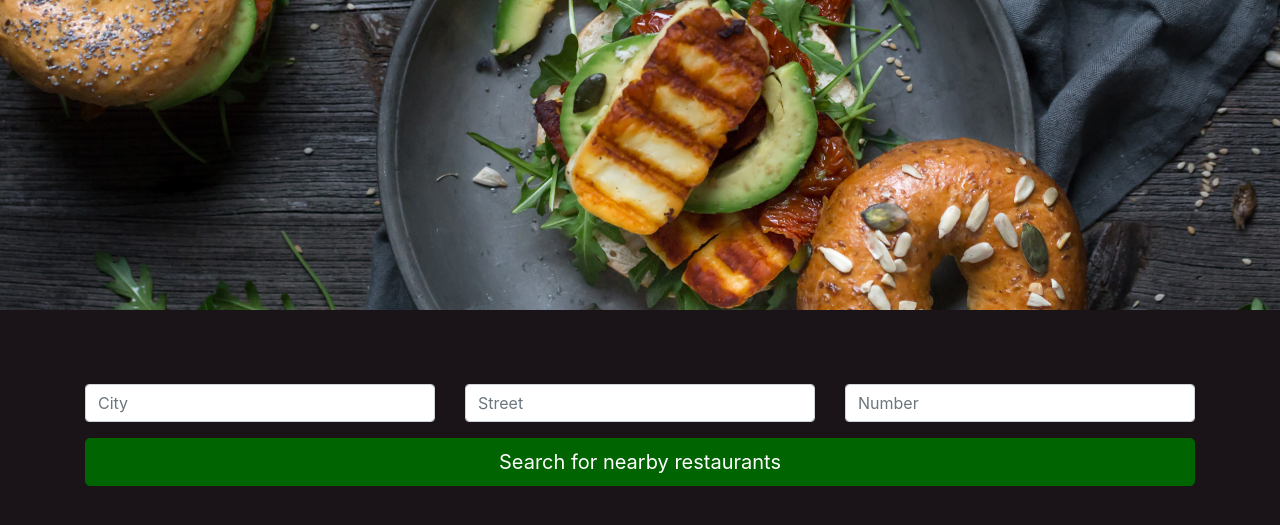
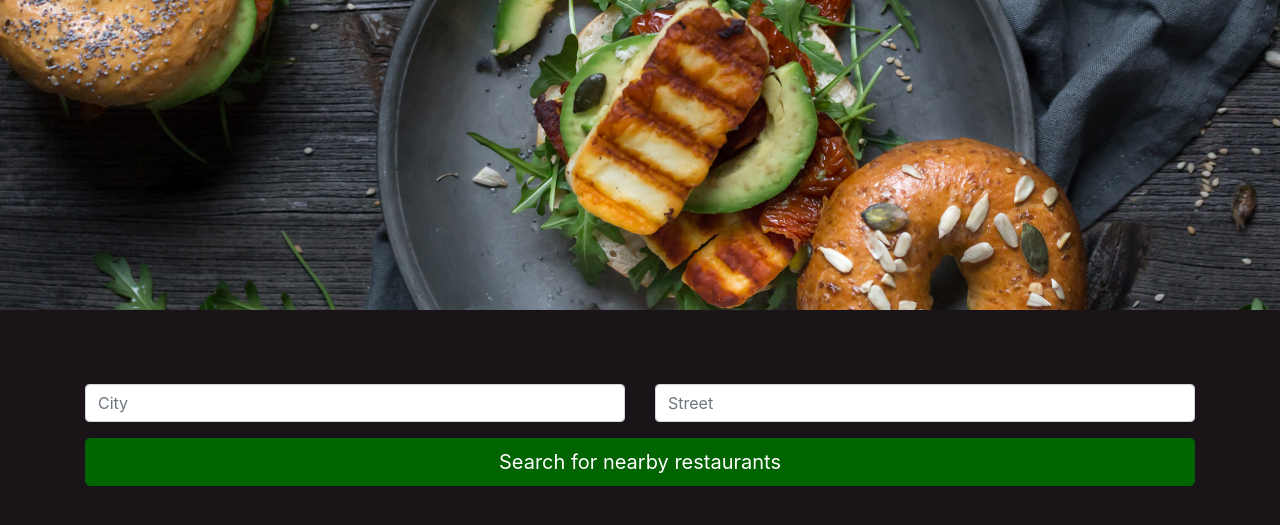
Before and after one commit to techguru0411/restaurant_finder_python_django, a Django app: page / in a window 1280 px wide. Shown: the top 525 px of the page. Run offline with Django 3.2, Linux system fonts and the light colour scheme; some libraries are stand-ins or nearby versions.

Commit message:
number field deleted

```diff
--- a/restaurants/forms.py
+++ b/restaurants/forms.py
@@ -4,7 +4,6 @@ from django.forms import (Form, CharField, IntegerField)
 class GetCityForm(Form):
     city = CharField(max_length=64, required=True)
     street = CharField(max_length=64, required=True)
-    number = IntegerField(required=False)
 
     def __init__(self, *args, **kwargs):
         super().__init__(*args, **kwargs)
@@ -12,5 +11,3 @@ class GetCityForm(Form):
         self.fields['city'].widget.attrs.update({'placeholder': 'City', 'class': "form-control"})
         self.fields['street'].label = ''
         self.fields['street'].widget.attrs.update({'placeholder': 'Street', 'class': "form-control"})
-        self.fields['number'].label = ''
-        self.fields['number'].widget.attrs.update({'placeholder': 'Number', 'class': "form-control"})
--- a/restaurants/helpers.py
+++ b/restaurants/helpers.py
@@ -4,9 +4,9 @@ from .constants import RESTAURANT_API_KEY, GOOGLE_API_KEY
 from .dictionary import DESCRIPTION
 
 
-def get_coordinates_from_address(number=None, street=None, city=None):
-    url = "https://maps.googleapis.com/maps/api/geocode/json?address={}+{},+{}&key={}".format(
-        number, street, city, GOOGLE_API_KEY)
+def get_coordinates_from_address(street=None, city=None):
+    url = "https://maps.googleapis.com/maps/api/geocode/json?address={},+{}&key={}".format(
+        street, city, GOOGLE_API_KEY)
     api_response = requests.get(url)
     api_result = api_response.json()
     if api_result['status'] == 'ZERO_RESULTS':
--- a/restaurants/views.py
+++ b/restaurants/views.py
@@ -33,13 +33,12 @@ class RestaurantList(View):
             """get data from form"""
             city = form.cleaned_data['city']
             street = form.cleaned_data['street']
-            number = form.cleaned_data['number']
             """show error message when all fields are unfilled"""
-            if city == '' and street == '' and number is None:
+            if city == '' and street == '':
                 return HttpResponseRedirect(reverse('all_fields_empty', kwargs={'all_fields_empty': True}))
             """clear form before displaying again"""
             form = GetCityForm()
-            coordinates = get_coordinates_from_address(number, street, city)
+            coordinates = get_coordinates_from_address(street, city)
             """show error message when Google API can't find location"""
             if not coordinates:
                 return HttpResponseRedirect(reverse('restaurant_not_found', kwargs={'city_not_found': True}))
--- a/templates/base.html
+++ b/templates/base.html
@@ -24,7 +24,7 @@
             {% csrf_token %}
             <div class="row">
                 {% for field in form %}
-                    <div class="col col-md-4">
+                    <div class="col col-md-6">
                         {{ field.label_tag }}{{ field }}
                     </div>
                 {% endfor %}
```
